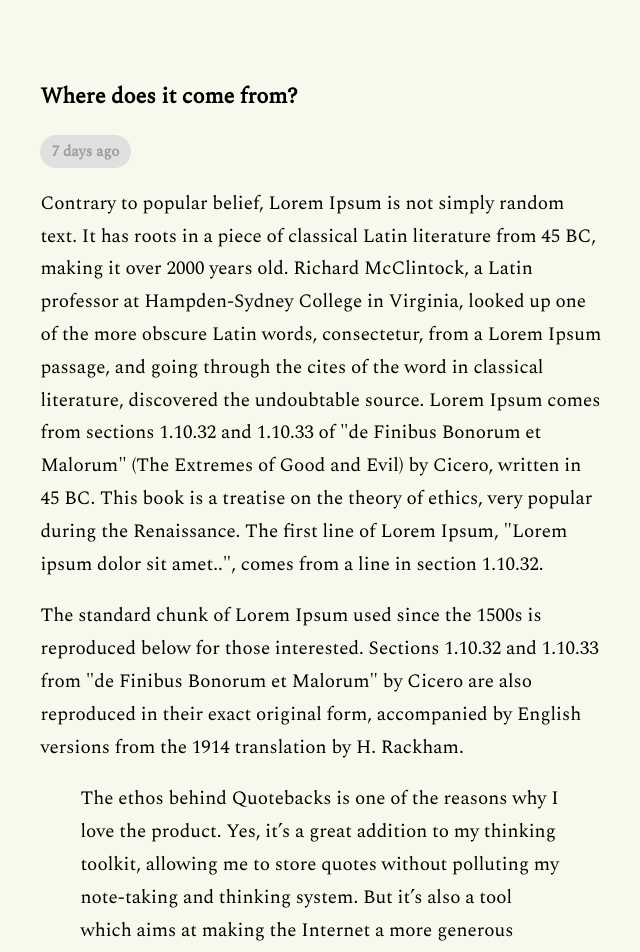
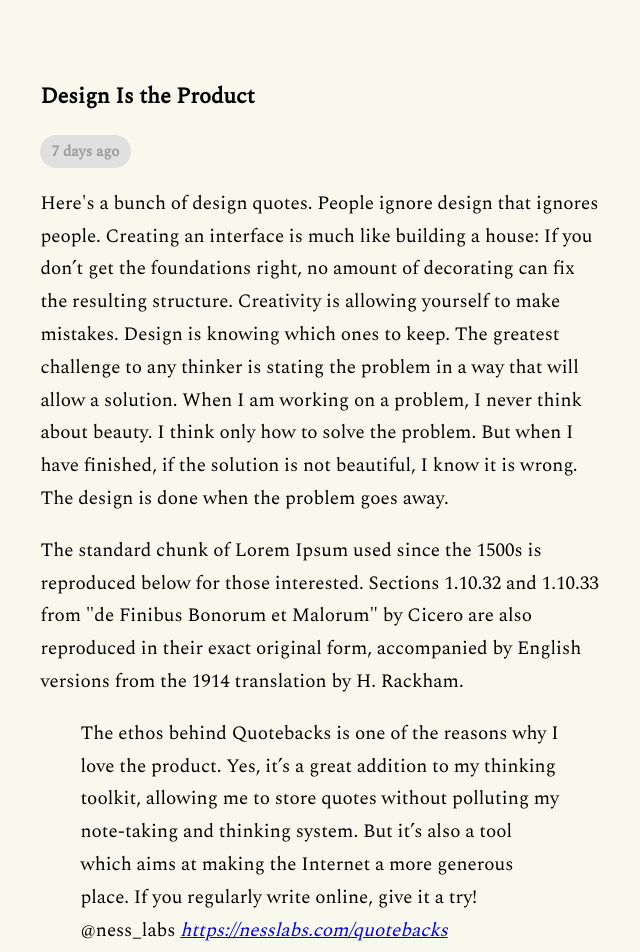
Before and after one commit to schm00g/blogstack, a plain HTML site: page index.html in a window 1280 px wide. Shown: the top 952 px of the page, without its empty margins (318-958 px from the left). Drawn offline with nearby package versions, Linux system fonts and the light colour scheme.

Commit message:
more links

```diff
--- a/index.html
+++ b/index.html
@@ -8,11 +8,11 @@
         <link rel="stylesheet" href="style.css">
     </head>
     <body>
-        <h3>Where does it come from?</h3>
+        <h3>Design Is the Product</h3>
 
         <span id="date"></span>
 
-        <p>Contrary to popular belief, Lorem Ipsum is not simply random text. It has roots in a piece of classical Latin literature from 45 BC, making it over 2000 years old. Richard McClintock, a Latin professor at Hampden-Sydney College in Virginia, looked up one of the more obscure Latin words, consectetur, from a Lorem Ipsum passage, and going through the cites of the word in classical literature, discovered the undoubtable source. Lorem Ipsum comes from sections 1.10.32 and 1.10.33 of "de Finibus Bonorum et Malorum" (The Extremes of Good and Evil) by Cicero, written in 45 BC. This book is a treatise on the theory of ethics, very popular during the Renaissance. The first line of Lorem Ipsum, "Lorem ipsum dolor sit amet..", comes from a line in section 1.10.32.</p>
+        <p>Here's a bunch of design quotes. People ignore design that ignores people. Creating an interface is much like building a house: If you don’t get the foundations right, no amount of decorating can fix the resulting structure. Creativity is allowing yourself to make mistakes. Design is knowing which ones to keep. The greatest challenge to any thinker is stating the problem in a way that will allow a solution. When I am working on a problem, I never think about beauty. I think only how to solve the problem. But when I have finished, if the solution is not beautiful, I know it is wrong. The design is done when the problem goes away.</p>
 
         <p>The standard chunk of Lorem Ipsum used since the 1500s is reproduced below for those interested. Sections 1.10.32 and 1.10.33 from "de Finibus Bonorum et Malorum" by Cicero are also reproduced in their exact original form, accompanied by English versions from the 1914 translation by H. Rackham.</p>
 
@@ -25,6 +25,8 @@
 
         <iframe style="border: 1px solid rgba(0, 0, 0, 0.1);" width="700" height="450" src="https://www.figma.com/embed?embed_host=share&url=https%3A%2F%2Fwww.figma.com%2Ffile%2F6CR08pj1l4489M913bE3QX%2FFuture-Scapes%3Fnode-id%3D301%253A2" allowfullscreen></iframe>
 
+        <p>Something to <a href="https://otherinter.net/">read</a></p>
+
         <img width="700" height="800" src="https://d2w9rnfcy7mm78.cloudfront.net/12313349/original_9b505c983e16afae19dc723285b62556.jpg?1624228085?bc=0"/>
 
         <a href="https://etherscan.deth.net/address/0x521f9c7505005cfa19a8e5786a9c3c9c9f5e6f42">here is a contract</a>
```
